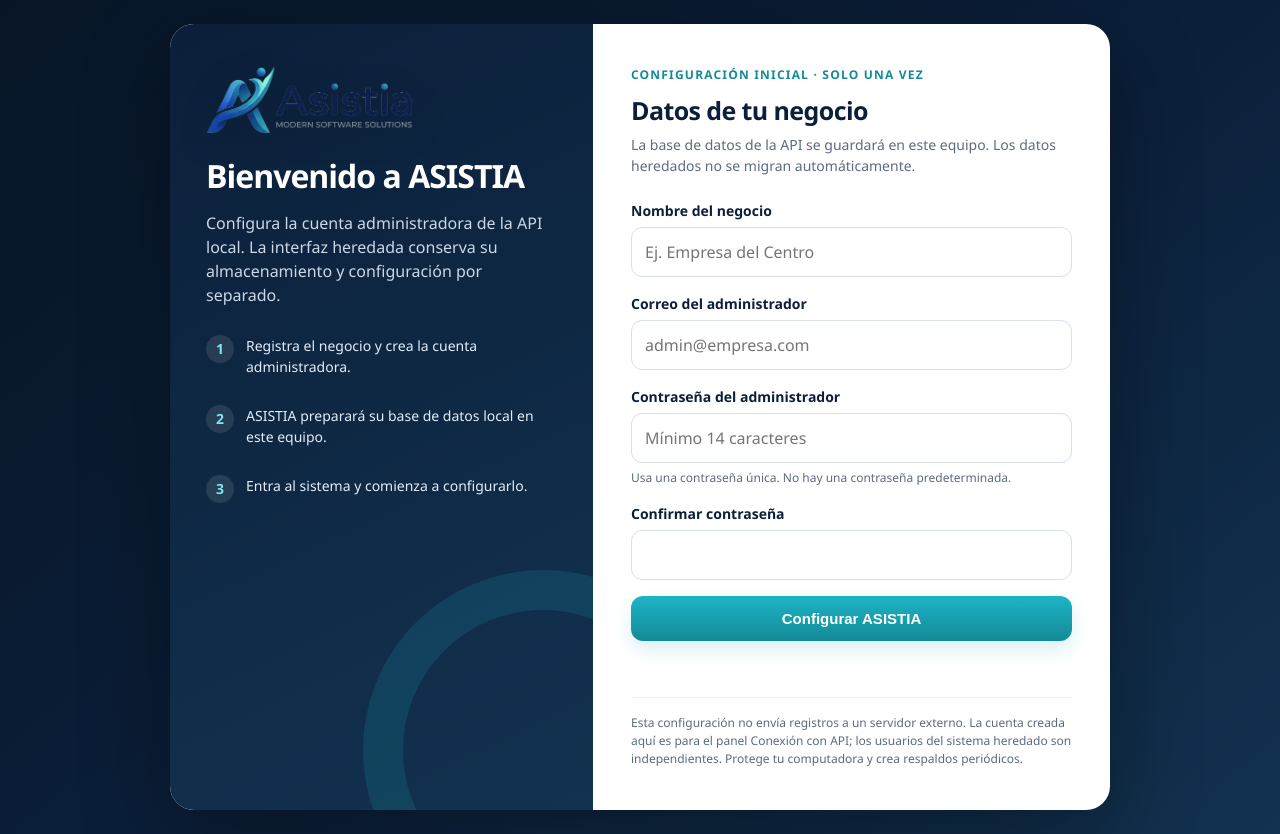
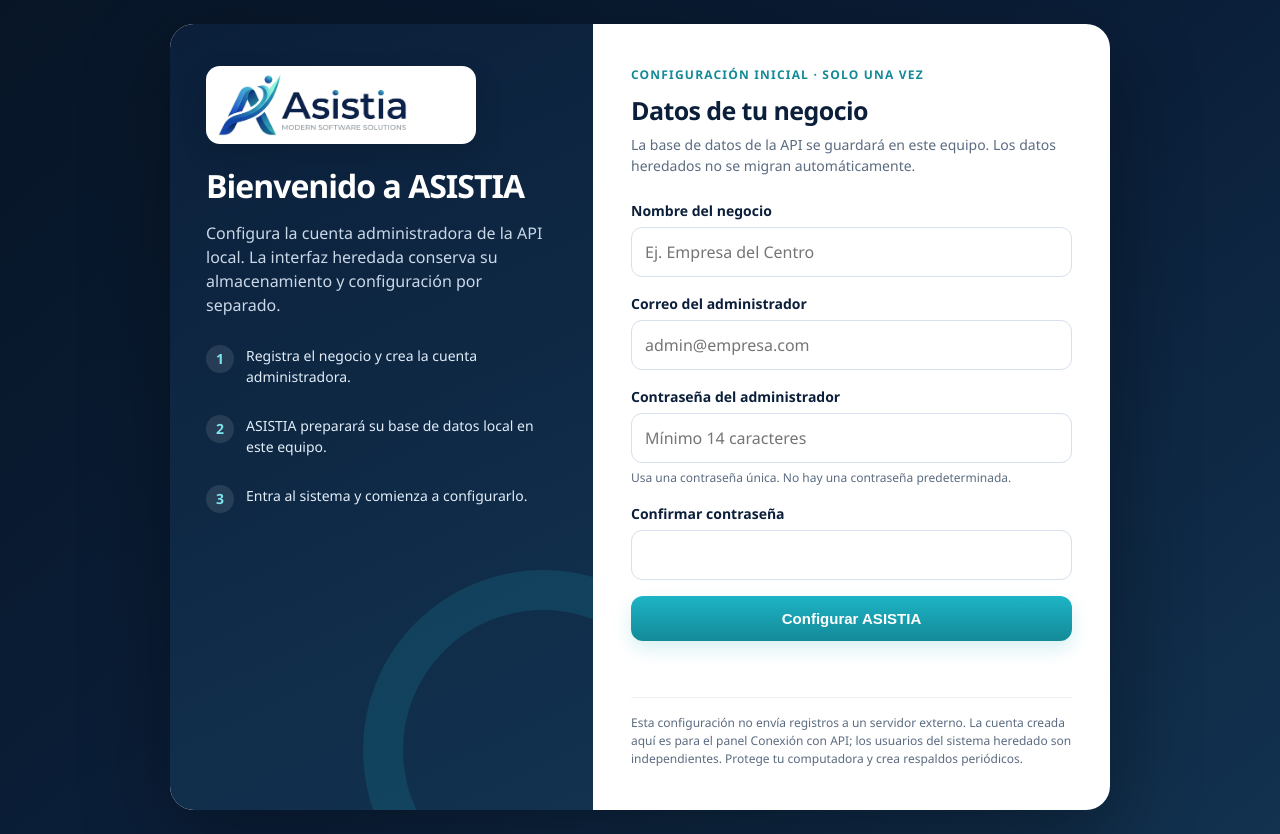
Before and after one commit to erickramonsanchez8-maker/asistia, an Electron app: page desktop/setup.html in a window 1280 px wide. Drawn offline with Linux system fonts and the light colour scheme.

Commit message:
Improve contrast of official logo on setup screen

```diff
--- a/desktop/setup.html
+++ b/desktop/setup.html
@@ -11,7 +11,7 @@
 .layout{width:min(940px,100%);display:grid;grid-template-columns:.9fr 1.1fr;background:#fff;border-radius:24px;overflow:hidden;box-shadow:0 28px 90px #0005;animation:rise .4s ease}
 .intro{padding:42px 36px;background:linear-gradient(155deg,#0b1f3a,#12324f);color:#fff;position:relative;overflow:hidden}
 .intro:after{content:"";position:absolute;width:280px;height:280px;border-radius:50%;right:-130px;bottom:-120px;border:40px solid #1aa6b72b}
-.logo{width:min(230px,100%);height:68px;display:flex;align-items:center;justify-content:flex-start;margin-bottom:8px}.logo img{display:block;max-width:100%;max-height:68px;object-fit:contain;object-position:left center;filter:drop-shadow(0 8px 18px #0002)}
+.logo{width:min(270px,100%);height:78px;padding:8px 12px;border-radius:14px;background:#fff;display:flex;align-items:center;justify-content:flex-start;margin-bottom:8px;box-shadow:0 10px 28px #0002}.logo img{display:block;max-width:100%;max-height:62px;object-fit:contain;object-position:left center}
 h1{font-size:32px;line-height:1.15;letter-spacing:-1px;margin:24px 0 12px;color:#fff}.intro p{color:#cad8e8}.step{display:flex;gap:12px;align-items:flex-start;margin-top:28px;color:#e2edf8;font-size:14px}.number{flex:none;width:28px;height:28px;border-radius:50%;display:grid;place-items:center;background:#ffffff1b;color:#7de4ed;font-weight:750}
 .form{padding:42px 38px}.eyebrow{color:#148a98;font-weight:800;font-size:12px;letter-spacing:1.2px;text-transform:uppercase}h2{margin:8px 0 4px;font-size:25px;letter-spacing:-.6px;color:var(--navy)}.sub{margin:0 0 24px;color:var(--muted);font-size:14px}
 .field{display:grid;gap:6px;margin-bottom:16px}.field label{font-weight:700;font-size:14px;color:var(--navy)}input{width:100%;border:1px solid var(--line);border-radius:11px;padding:12px 13px;font:inherit;outline:none;background:#fff}input:focus{border-color:var(--teal);box-shadow:0 0 0 4px #1aa6b71c}.hint{font-size:12px;color:var(--muted)}
```
